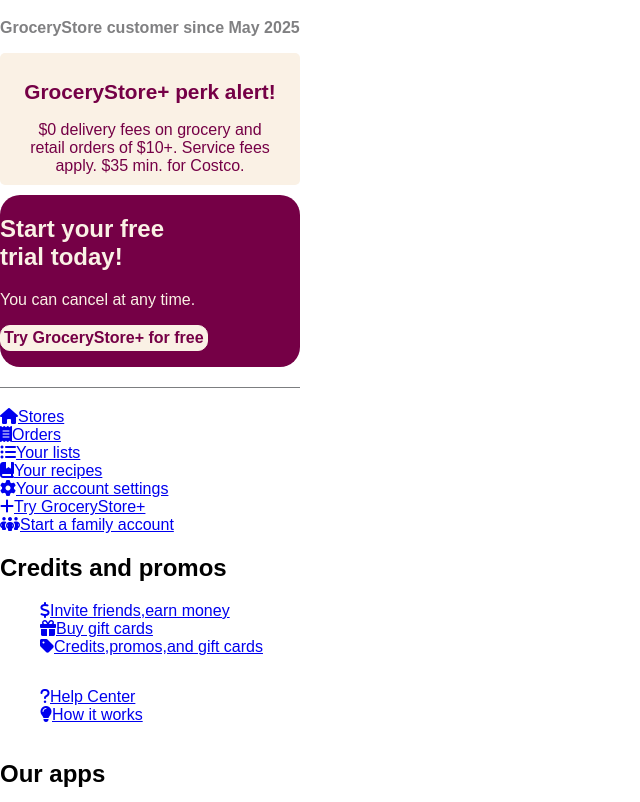
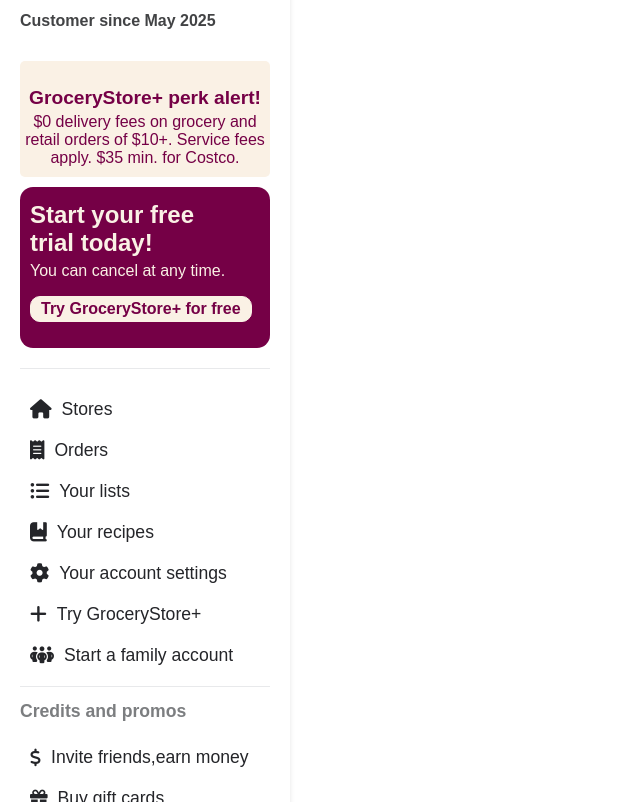
Before and after one commit to Portegaperalta/Grocery-Store-Website, a plain HTML site: page index.html in a window 1280 px wide. Shown: the part 141-943 px from the top of the page, without its empty margins (0-640 px from the left). Drawn offline with Linux system fonts and the light colour scheme.

Commit message:
dropdown menu html and css work

```diff
--- a/index.html
+++ b/index.html
@@ -38,7 +38,7 @@
                     <img class="user-profile-pic" src="/imgs/userProfilePic.webp" alt="user img">
                 </div>
                 <div class="user-join-date">
-                    <p>GroceryStore customer since May 2025</p>
+                    <p>Customer since May 2025</p>
                 </div>
             </div>
             <div class="dropdown-menu-promos">
@@ -56,50 +56,47 @@
                 </div>
             </div>
             <div class="dropdown-menu-navigation">
-                <div class="dropdown-stores">
-                    <a href="#"><i class="fa-solid fa-house"></i>Stores</a>
-                </div>
-                <div class="dropdown-orders">
-                    <a href="#"><i class="fa-solid fa-receipt"></i>Orders</a>
-                </div>
-                <div class="dropdown-lists">
-                    <a href="#"><i class="fa-solid fa-list-ul"></i>Your lists</a>
-                </div>
-                <div class="dropdown-recipes">
-                    <a href="#"><i class="fa-solid fa-book-bookmark"></i>Your recipes</a>
-                </div>
-                <div class="dropdown-settings">
-                    <a href="#"><i class="fa-solid fa-gear"></i>Your account settings</a>
-                </div>
-                <div class="dropdown-plus">
-                    <a href="#"><i class="fa-solid fa-plus"></i>Try GroceryStore+</a>
-                </div>
-                <div class="dropdown-family">
-                    <a href="#"><i class="fa-solid fa-people-group"></i>Start a family account</a>
-                </div>
+                <ul>
+                    <li class="navigation-links"><a href="#"><i class="fa-solid fa-house"></i>Stores</a></li>
+                    <li class="navigation-links"><a href="#"><i class="fa-solid fa-receipt"></i>Orders</a></li>
+                    <li class="navigation-links"><a href="#"><i class="fa-solid fa-list-ul"></i>Your lists</a></li>
+                    <li class="navigation-links"><a href="#"><i class="fa-solid fa-book-bookmark"></i>Your recipes</a>
+                    </li>
+                    <li class="navigation-links"><a href="#"><i class="fa-solid fa-gear"></i>Your account settings</a>
+                    </li>
+                    <li class="navigation-links"><a href="#"><i class="fa-solid fa-plus"></i>Try GroceryStore+</a></li>
+                    <li class="navigation-links"><a href="#"><i class="fa-solid fa-people-group"></i>Start a family
+                            account</a></li>
+                </ul>
             </div>
             <div class="dropdown-menu-credits">
                 <h2>Credits and promos</h2>
                 <div class="credits-links">
                     <ul>
-                        <li><a href="#"><i class="fa-solid fa-dollar-sign"></i>Invite friends,earn money</a></li>
+                        <li><a href="#" class="invite-link"><i class="fa-solid fa-dollar-sign"></i>Invite friends,earn
+                                money</a></li>
                         <li><a href="#"><i class="fa-solid fa-gift"></i>Buy gift cards</a></li>
                         <li><a href="#"><i class="fa-solid fa-tag"></i>Credits,promos,and gift cards</a></li>
                     </ul>
                 </div>
             </div>
             <div class="dropdown-menu-support">
+                <h2>Support</h2>
+                <div class="support-links">
                     <ul>
                         <li><a href="#"><i class="fa-solid fa-question"></i>Help Center</a></li>
                         <li><a href="#"><i class="fa-solid fa-lightbulb"></i>How it works</a></li>
                     </ul>
                 </div>
+            </div>
             <div class="dropdown-menu-apps">
                 <h2>Our apps</h2>
+                <div class="apps-links">
                     <ul>
                         <li><a href="#"><i class="fa-brands fa-apple"></i>App Store</a></li>
                         <li><a href="#"><i class="fa-brands fa-google-play"></i>Google Play</a></li>
                     </ul>
+                </div>
             </div>
             <div class="dropdown-menu-logout">
                 <a href="#"><i class="fa-solid fa-left-long"></i>Log out</a>
--- a/styles.css
+++ b/styles.css
@@ -27,6 +27,8 @@ header {
     display: flex;
     justify-content: space-around;
     align-items: center;
+    box-shadow: 0px 1px 5px rgba(0, 0, 0, 0.1);
+    height: 8vh;
 }
 
 #dropDownMenuBtN {
@@ -88,8 +90,13 @@ header {
 .dropdown-menu-left {
     display: flex;
     flex-direction: column;
-    width: 100%;
-    max-width: 300px;
+    justify-content: space-between;
+    height: 130vh;
+    width: 250px;
+    background-color: var(--clr-creme);
+    box-shadow: 0px 1px 5px rgba(0, 0, 0, 0.1);
+    padding: 20px;
+    position: absolute;
 }
 
 .dropdown-menu-profile {
@@ -105,6 +112,7 @@ header {
 
 .dropdown-menu-username h2 {
     color: var(--gray-dark);
+    margin-bottom: 5px;
 }
 
 .user-profile-pic {
@@ -114,15 +122,20 @@ header {
     border-radius: 50%;
 }
 
+.user-join-date {
+    margin-bottom: 15px;
+}
+
 .user-join-date p {
-    color: #808082;
+    color: #424345;
+    font-size: 1rem;
     font-weight: 600;
 }
 
 .dropdown-menu-promos {
     display: flex;
     flex-direction: column;
-    border-bottom: 1px solid var(--gray-text);
+    border-bottom: 1px solid var(--gray-hover);
     margin-bottom: 20px;
 }
 
@@ -134,8 +147,9 @@ header {
 
 .promo-delivery h2 {
     color: var(--purple);
-    font-size: 1.3rem;
+    font-size: 1.2rem;
     padding-top: 10px;
+    margin-bottom: 4px;
 }
 
 .promo-delivery p {
@@ -153,7 +167,8 @@ header {
     align-items: flex-start;
     margin-top: 10px;
     margin-bottom: 20px;
-    border-radius: 20px;
+    border-radius: 13px;
+    padding: 10px;
 }
 
 .promo-trial a {
@@ -164,10 +179,13 @@ header {
     color: var(--pastel);
     width: 100%;
     max-width: 200px;
+    margin-top: 4px;
+    margin-bottom: 0px;
 }
 
 .promo-trial p {
     color: var(--pastel);
+    margin-top: 5px;
 }
 
 .promo-trial p:nth-child(3) {
@@ -175,6 +193,153 @@ header {
     border: 1px solid var(--pastel);
     background-color: var(--pastel);
     font-weight: 600;
-    padding: 3px;
+    font-size: 1rem;
+    padding: 3px 10px;
     border-radius: 10px;
 }
+
+.dropdown-menu-navigation {
+    border-bottom: 1px solid var(--gray-hover);
+    padding-bottom: 10px;
+}
+
+.dropdown-menu-navigation ul {
+    padding: 0;
+    margin: 0;
+    display: flex;
+    flex-direction: column;
+}
+
+.dropdown-menu-navigation ul li {
+    padding: 10px;
+    border-radius: 8px;
+}
+
+.dropdown-menu-navigation ul li:hover {
+    background-color: var(--gray-light);
+}
+
+.dropdown-menu-navigation ul li a {
+    color: var(--gray-dark);
+    text-decoration: none;
+    display: flex;
+    flex-direction: row;
+    align-items: center;
+    gap: 10px;
+    font-size: 1.1rem;
+}
+
+.dropdown-menu-navigation ul li a i {
+    font-size: 1.2rem;
+}
+
+.dropdown-menu-credits {
+    border-bottom: 1px solid var(--gray-hover);
+    padding-bottom: 10px;
+}
+
+.dropdown-menu-credits h2 {
+    color: var(--gray-text);
+    font-size: 1.1rem;
+    font-weight: 600;
+}
+
+.credits-links ul {
+    padding: 0;
+    margin: 0;
+    display: flex;
+    flex-direction: column;
+}
+
+.credits-links ul li {
+    padding: 10px;
+    border-radius: 8px;
+}
+
+.credits-links ul li:hover {
+    background-color: var(--gray-light);
+}
+
+.credits-links ul li a {
+    color: var(--gray-dark);
+    text-decoration: none;
+    display: flex;
+    flex-direction: row;
+    align-items: center;
+    gap: 10px;
+    font-size: 1.1rem;
+}
+
+.dropdown-menu-support h2 {
+    color: var(--gray-text);
+    font-size: 1.1rem;
+    font-weight: 600
+}
+
+.support-links {
+    border-bottom: 1px solid var(--gray-hover);
+    padding-bottom: 10px;
+}
+
+.support-links ul {
+    padding: 0;
+    margin: 0;
+    display: flex;
+    flex-direction: column;
+}
+
+.support-links ul li {
+    padding: 10px;
+    border-radius: 8px;
+}
+
+.support-links ul li:hover {
+    background-color: var(--gray-light);
+}
+
+.support-links ul li a {
+    color: var(--gray-dark);
+    text-decoration: none;
+    display: flex;
+    flex-direction: row;
+    align-items: center;
+    gap: 10px;
+    font-size: 1.1rem;
+}
+
+.dropdown-menu-apps {
+    border-bottom: 1px solid var(--gray-hover);
+    padding-bottom: 10px;
+}
+
+.dropdown-menu-apps h2 {
+    color: var(--gray-text);
+    font-size: 1.1rem;
+    font-weight: 600
+}
+
+.apps-links ul {
+    padding: 0;
+    margin: 0;
+    display: flex;
+    flex-direction: column;
+}
+
+.apps-links ul li {
+    padding: 10px;
+    border-radius: 8px;
+}
+
+.apps-links ul li:hover {
+    background-color: var(--gray-light);
+}
+
+.apps-links ul li a {
+    color: var(--gray-dark);
+    text-decoration: none;
+    display: flex;
+    flex-direction: row;
+    align-items: center;
+    gap: 10px;
+    font-size: 1.1rem;
+}
```
Lines whose indentation alone changed are shown as unchanged.
